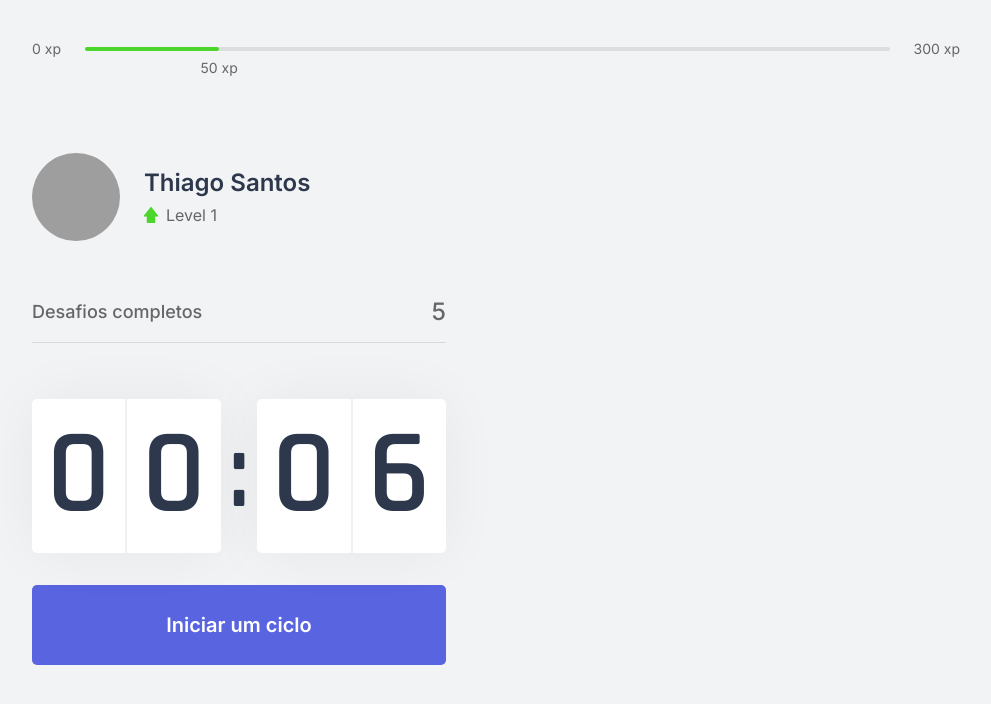
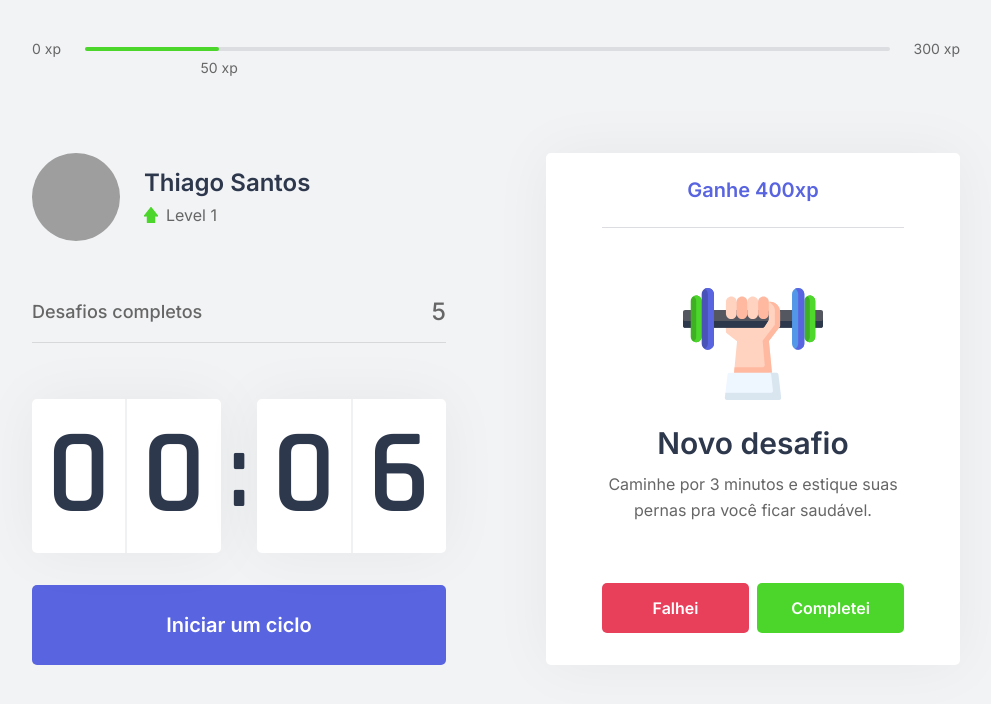
Before and after one commit to userthiago/move.it, a Next.js app: page / in a window 1280 px wide. Shown: the top 704 px of the page, without its empty margins (144-1135 px from the left). Built offline with nearby package versions, Linux system fonts and the light colour scheme; grey boxes are pictures that could not be loaded.

Commit message:
feat: Componente ChallengeBox.

```diff
--- a/package.json
+++ b/package.json
@@ -9,6 +9,7 @@
   },
   "dependencies": {
     "next": "10.0.7",
+    "polished": "^4.1.1",
     "react": "17.0.1",
     "react-dom": "17.0.1",
     "styled-components": "^5.2.1"
--- /dev/null
+++ b/src/components/ChallengeBox/index.tsx
@@ -0,0 +1,51 @@
+import React from 'react';
+
+import { Container } from './styles';
+
+const ChallengeBox: React.FC = () => {
+  const hasActiveChallenge = true;
+
+  return (
+    <Container>
+      {hasActiveChallenge ?
+      (
+        <div className="challenge__active">
+          <header>Ganhe 400xp</header>
+          <main>
+            <img src="icons/body.svg" alt="Challenge"/>
+            <strong>Novo desafio</strong>
+            <p>
+              Caminhe por 3 minutos e estique suas pernas
+              pra você ficar saudável.
+            </p>
+          </main>
+          <footer>
+            <button
+              type="button"
+              className="challenge__button challenge__button--failed"
+            >
+              Falhei
+            </button>
+            <button
+              type="button"
+              className="challenge__button challenge__button--succeeded"
+            >
+              Completei
+            </button>
+          </footer>
+        </div>
+      ) :
+      (
+        <div className="challenge__not-active">
+          <strong>Finalize ciclos para receber desafios a serem completados</strong>
+          <p>
+            <img src="icons/level-up.svg" alt="Level Up"/>
+            Complete-os e ganhe experiência e avance de level.
+          </p>
+        </div>
+      )}
+    </Container>
+  );
+}
+
+export default ChallengeBox;
--- /dev/null
+++ b/src/components/ChallengeBox/styles.ts
@@ -0,0 +1,127 @@
+import styled, { css } from 'styled-components';
+import { cssVar, shade } from 'polished';
+import { pixelToRem } from '../../helpers/styleUtils';
+
+export const Container = styled.div`
+  display: flex;
+  flex-direction: column;
+  align-items: center;
+  justify-content: center;
+
+  background: var(--white);
+  height: 100%;
+  padding: ${`${pixelToRem(25)}rem ${pixelToRem(56)}rem ${pixelToRem(32)}rem`};
+  border-radius: 5px;
+  box-shadow: 0 0 60px rgba(0, 0, 0, 0.05);
+
+  text-align: center;
+
+  .challenge {
+    &__active {
+      display: flex;
+      flex-direction: column;
+
+      height: 100%;
+
+      header {
+        padding-bottom: ${pixelToRem(25)}rem;
+        border-bottom: solid 1px var(--gray-line);
+
+        color: var(--blue);
+        font-size: ${pixelToRem(20)}rem;
+        font-weight: 600;
+      }
+
+      main {
+        flex: 1;
+        display: flex;
+        flex-direction: column;
+        justify-content: center;
+        align-items: center;
+
+        padding: ${pixelToRem(38)}rem 0;
+
+        strong {
+          margin: ${pixelToRem(24)}rem 0 ${pixelToRem(8)}rem;
+
+          color: var(--title);
+          font-size: ${pixelToRem(30)}rem;
+          font-weight: 600;
+          line-height: 1.3;
+        }
+
+        p {
+          color: var(--text);
+          font-weight: 400;
+          line-height: 1.625;
+          text-align: center;
+        }
+      }
+
+      footer {
+        display: grid;
+        grid-template-columns: 1fr 1fr;
+        gap: 0.5rem;
+      }
+    }
+
+    &__not-active {
+      display: flex;
+      flex-direction: column;
+      align-items: center;
+
+      strong {
+        font-size: ${pixelToRem(24)}rem;
+        font-weight: 500;
+        line-height: 1.4;
+      }
+
+      p {
+        display: flex;
+        align-items: center;
+
+        margin-top: ${pixelToRem(40)}rem;
+
+        line-height: 1.6;
+        text-align: start;
+
+        img {
+          height: ${pixelToRem(44)}rem;
+          width: ${pixelToRem(32)}rem;
+
+          margin-right: ${pixelToRem(24)}rem;
+        }
+      }
+    }
+
+    &__button {
+      display: flex;
+      align-items: center;
+      justify-content: center;
+
+      background: var(--text);
+      height: ${pixelToRem(50)}rem;
+
+      color: var(--white);
+      font-weight: 600;
+      border-radius: 5px;
+      border: 0;
+      transition: background-color 0.2s;
+
+      &--succeeded {
+        background: var(--green);
+
+        &:hover {
+          background: ${shade(0.2, `${cssVar('--green')}`)};
+        }
+      }
+
+      &--failed {
+        background: var(--red);
+        &:hover {
+          background: ${shade(0.2, `${cssVar('--red')}`)};
+        }
+      }
+    }
+  }
+`;
--- a/src/components/Countdown/index.tsx
+++ b/src/components/Countdown/index.tsx
@@ -55,7 +55,10 @@ const Countdown: React.FC = () => {
         disabled={hasFinished}
         $secondaryStyle={isActive}
       >
-        {hasFinished ? <>Ciclo encerrado <img src="icons/check.svg" alt="Icone de concluído"/></> : (isActive ? 'Abandonar ciclo' : 'Iniciar um ciclo')}
+        {
+          hasFinished ? <>Ciclo encerrado <img src="icons/check.svg" alt="Icone de concluído"/></> :
+          (isActive ? 'Abandonar ciclo' : 'Iniciar um ciclo')
+        }
       </Button>
     </Container>
   );
--- a/src/pages/index.tsx
+++ b/src/pages/index.tsx
@@ -5,6 +5,7 @@ import CompletedChallenges from "../components/CompletedChallenges";
 import Countdown from "../components/Countdown";
 import ExperienceBar from "../components/ExperienceBar";
 import Profile from "../components/Profile";
+import ChallengeBox from "../components/ChallengeBox";
 
 import styles from '../styles/pages/Home.module.css';
 
@@ -24,7 +25,9 @@ export default function Home() {
           <CompletedChallenges />
           <Countdown />
         </div>
-        <div></div>
+        <div>
+          <ChallengeBox />
+        </div>
       </section>
     </div>
   );
```
Also changed, not shown: 1 other file (tests, documents, lock files or other folders).
